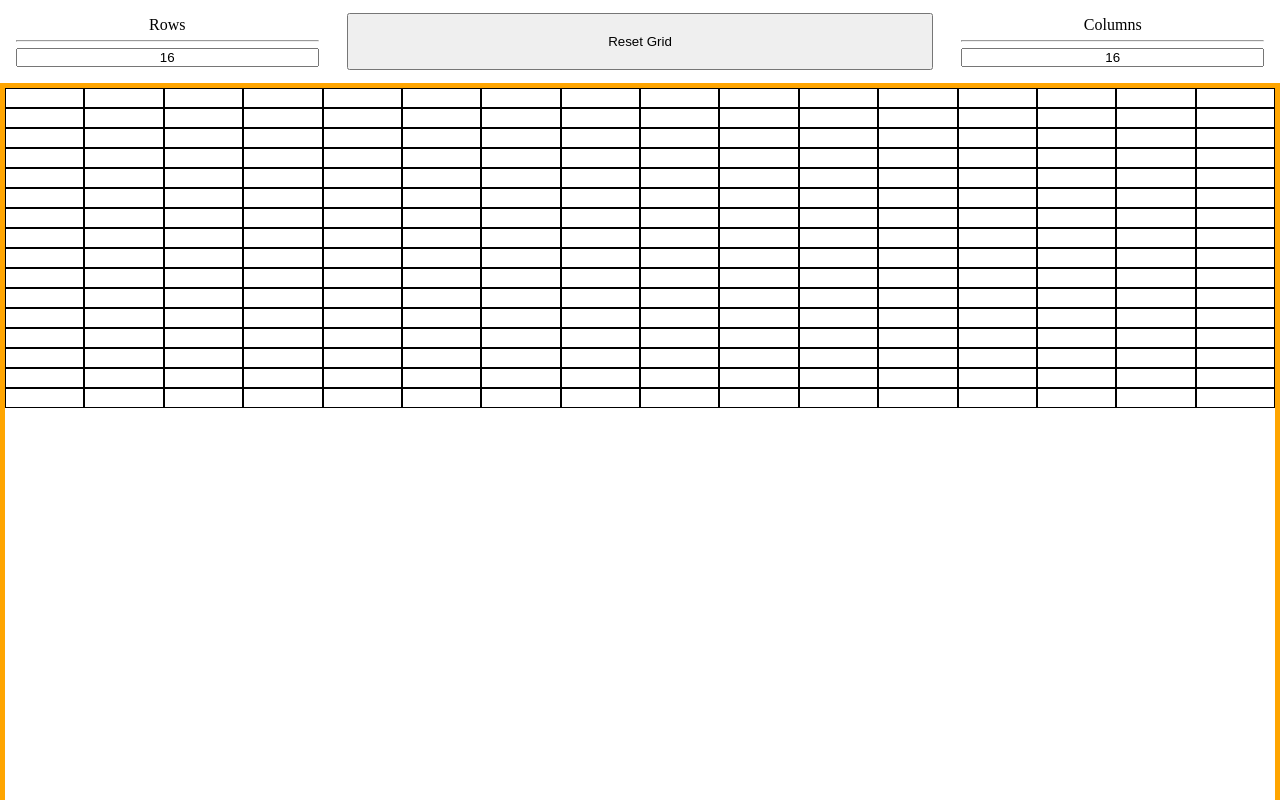
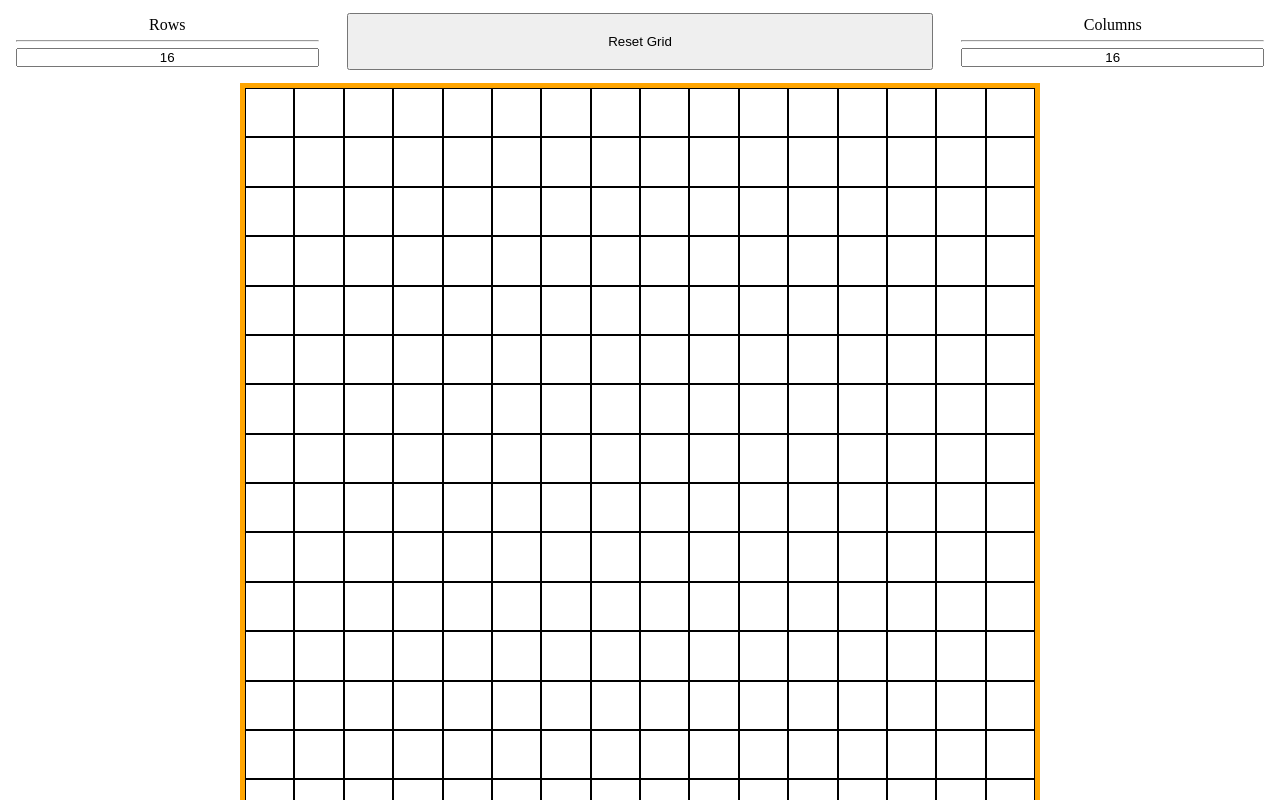
Before and after one commit to JK-B0T/Etch-A-Sketch, a plain HTML site: page index.html in a window 1280 px wide. Both pictures are taken after a click on the button "Reset Grid". Shown: the top 800 px of the page. Drawn offline with Linux system fonts and the light colour scheme.

Commit message:
Fix square propotions for equal column/row sizes

```diff
--- a/style.css
+++ b/style.css
@@ -27,16 +27,21 @@ input {
 }
 
 #boardContainer {
+    margin: 0 auto;
+    display: flex;
+    flex-direction: column;
     border: 5px solid orange;
-    width: 100%;
-    height: 980px;
+    width: 800px;
+    height: 800px;
+    justify-content: stretch;
+    align-items: stretch;
 }
 
 .rowContainer {
     display: flex;
+    height: 20%;
 }
 .columnItem {
     border: 1px solid black;
-    flex: 1 1 0;
-    height: 20px;
+    flex: 1 1 auto;
 }
```
